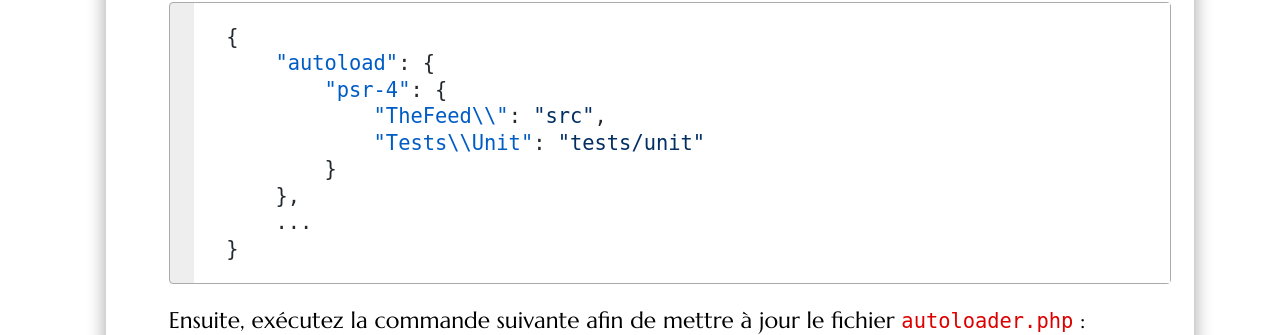
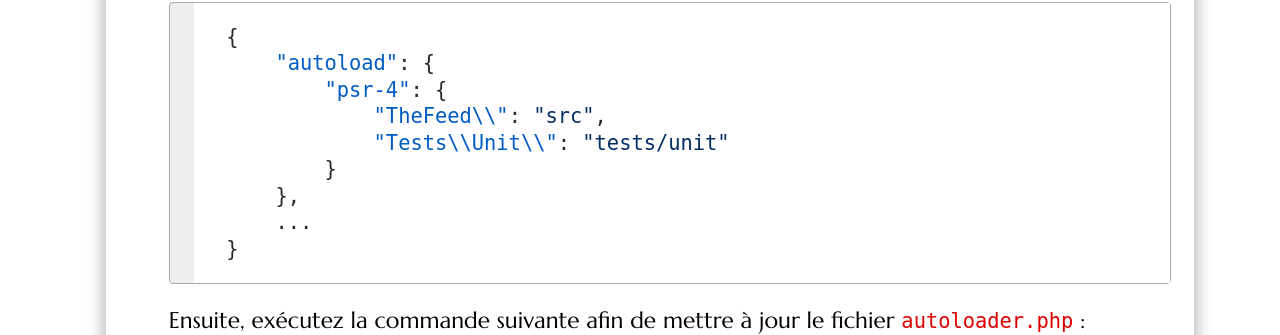
Before and after one commit to romainlebreton/R4.A.10-ComplementWeb, a Jekyll site: the page built from tutorials/tutorial_tests_1.md, in a window 1280 px wide and 900 px high, scrolled down 2969 px. Shown: the part 129-464 px from the top of the window. Built offline with Jekyll 4.4.1, drawn with Linux system fonts in a browser that asks for light colours; some web fonts are replaced.

Commit message:
Mise à jour chemin autoloading

```diff
--- a/tutorials/tutorial_tests_1.md
+++ b/tutorials/tutorial_tests_1.md
@@ -89,7 +89,7 @@ Comme toute librairie PHP, **PHPUnit** s'installe à l'aide de **composer**.
         "autoload": {
             "psr-4": {
                 "TheFeed\\": "src",
-                "Tests\\Unit": "tests/unit"
+                "Tests\\Unit\\": "tests/unit"
             }
         },
         ...
```
